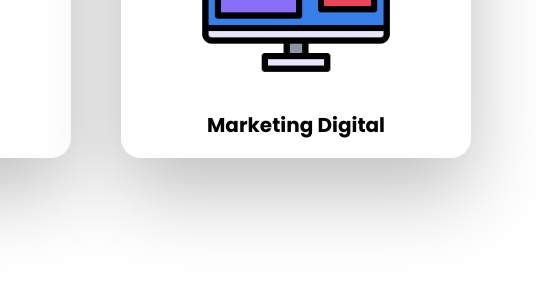
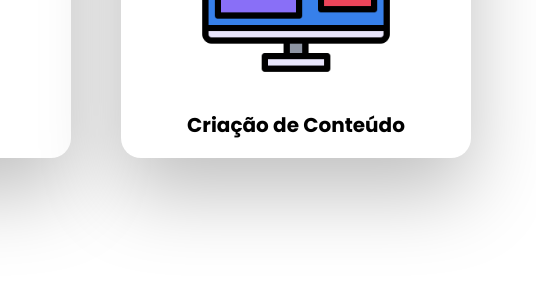
Before and after one commit to vitorialilian/landing-page-ferramentas, a plain HTML site: page index.html in a window 1280 px wide. Shown: the part 392-694 px from the top of the page, 744-1280 px from the left. Drawn offline with Linux system fonts and the light colour scheme.

Commit message:
Mudança de título do card 3

```diff
--- a/index.html
+++ b/index.html
@@ -42,7 +42,7 @@
                     <img src="imagens/marketing-digital-2.png" alt="">
                 </div>
                 <div class="content">
-                    <h2 class="color">Marketing Digital</h2>
+                    <h2 class="color">Criação de Conteúdo</h2>
                     <p>Canva é uma plataforma online de design gráfico que permite criar uma ampla variedade de conteúdos visuais, desde posts para redes sociais e muitos outros materiais de marketing.</p>
                     <a class="backcolor" href="https://www.canva.com/" target="_blank">Acesse Aqui</a>
                 </div>
```
